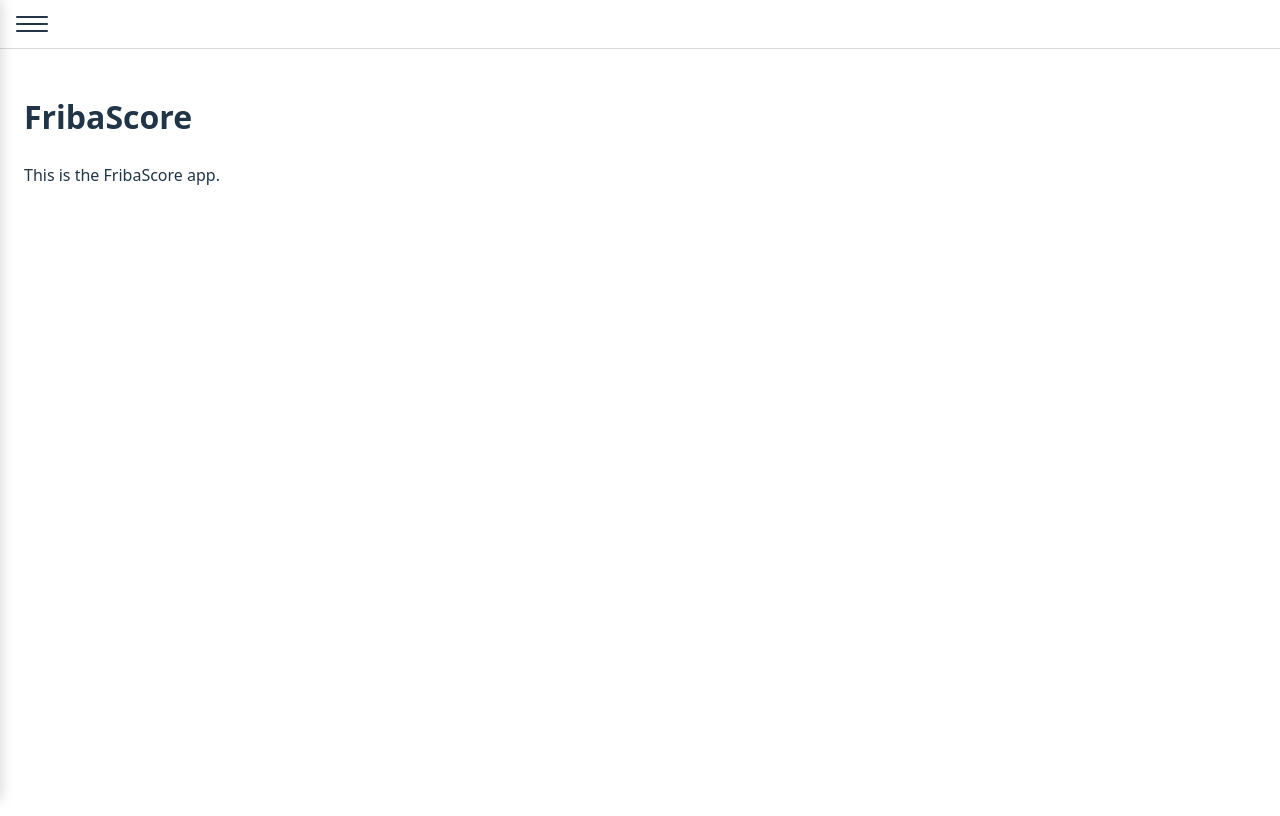
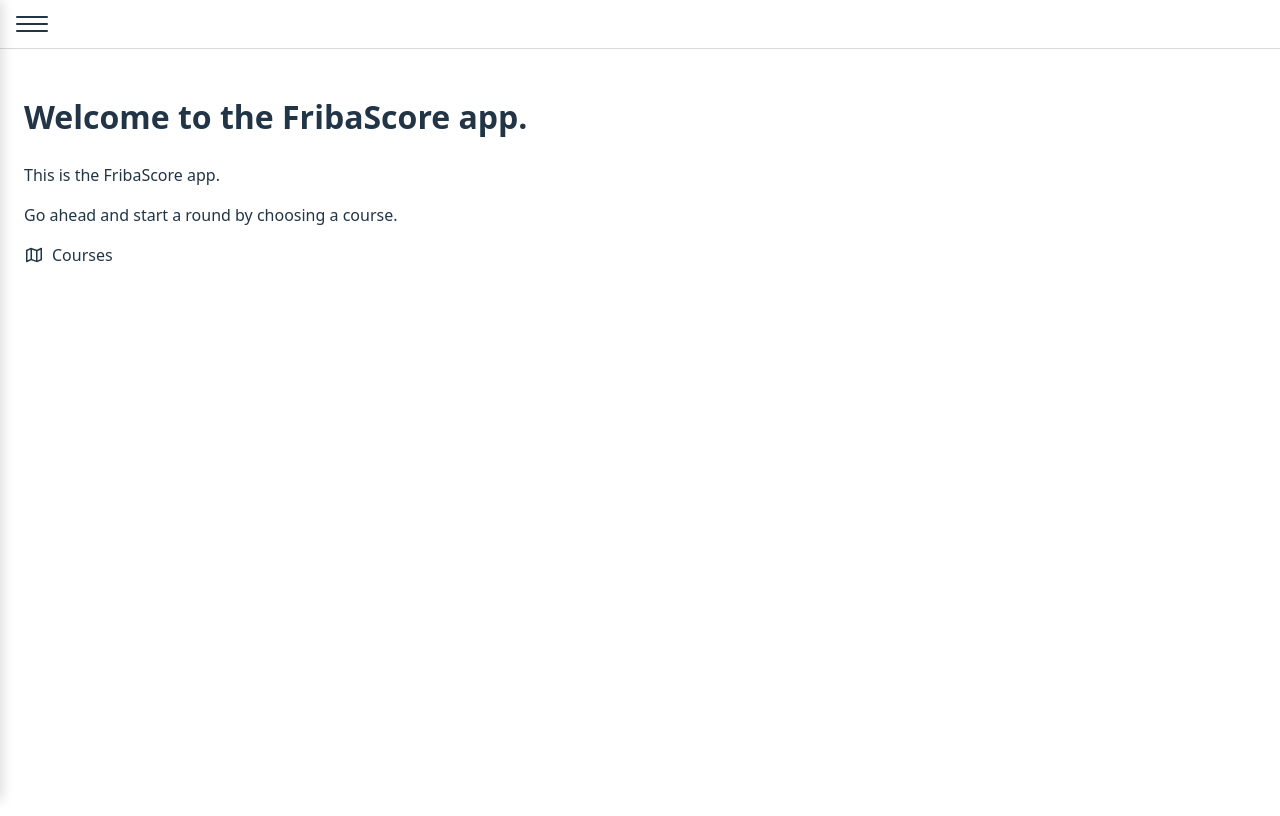
Before and after one commit to hjkuja/fribascore-ui, a React (Vite) app: page / in a window 1280 px wide. Built offline with nearby package versions, Linux system fonts and the light colour scheme.

Commit message:
Update welcome page

```diff
--- /dev/null
+++ b/src/components/Welcome/Welcome.css
@@ -0,0 +1,18 @@
+.welcome-courses-link {
+  display: inline-flex;
+  align-items: center;
+  gap: 0.5rem;
+  color: inherit;
+  text-decoration: none;
+}
+
+.welcome-courses-link:hover {
+  text-decoration: underline;
+}
+
+.welcome-courses-icon {
+  width: 1.25em;
+  height: 1.25em;
+  flex-shrink: 0;
+  color: inherit;
+}
--- /dev/null
+++ b/src/components/Welcome/Welcome.tsx
@@ -0,0 +1,22 @@
+import { Link } from "react-router-dom";
+import "./Welcome.css";
+
+export default function Welcome() {
+    return (
+        <div>
+            <h1>Welcome to the FribaScore app.</h1>
+            <p>
+                This is the FribaScore app.
+            </p>
+            <p>
+                Go ahead and start a round by choosing a course.
+            </p>
+            <Link to="/courses" className="welcome-courses-link">
+                <svg xmlns="http://www.w3.org/2000/svg" viewBox="0 0 640 640" className="welcome-courses-icon" aria-hidden>
+                    <path fill="currentColor" d="M576 112C576 103.7 571.7 96 564.7 91.6C557.7 87.2 548.8 86.8 541.4 90.5L416.5 152.1L244 93.4C230.3 88.7 215.3 89.6 202.1 95.7L77.8 154.3C69.4 158.2 64 166.7 64 176L64 528C64 536.2 68.2 543.9 75.1 548.3C82 552.7 90.7 553.2 98.2 549.7L225.5 489.8L396.2 546.7C409.9 551.3 424.7 550.4 437.8 544.2L562.2 485.7C570.6 481.7 576 473.3 576 464L576 112zM208 146.1L208 445.1L112 490.3L112 191.3L208 146.1zM256 449.4L256 148.3L384 191.8L384 492.1L256 449.4zM432 198L528 150.6L528 448.8L432 494L432 198z"/>
+                </svg>
+                Courses
+            </Link>
+        </div>
+    );
+}
--- a/src/pages/HomePage.tsx
+++ b/src/pages/HomePage.tsx
@@ -1,12 +1,7 @@
+import Welcome from "../components/Welcome/Welcome";
+
 export default function HomePage() {
     return (
-        <div>
-            <h1>
-                FribaScore
-            </h1>
-            <p>
-                This is the FribaScore app.
-            </p>
-        </div>
+        <Welcome />
     );
 }
```
